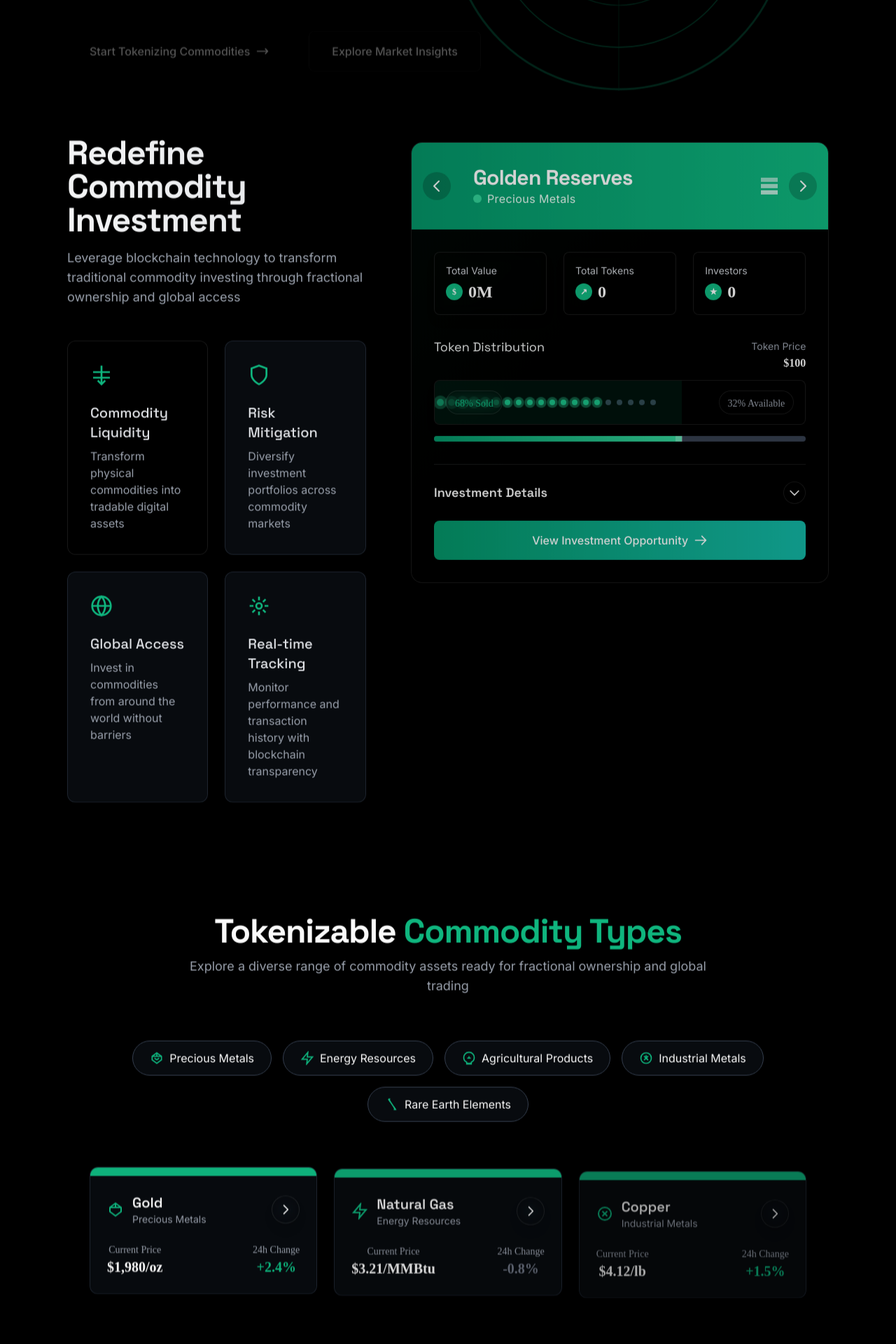
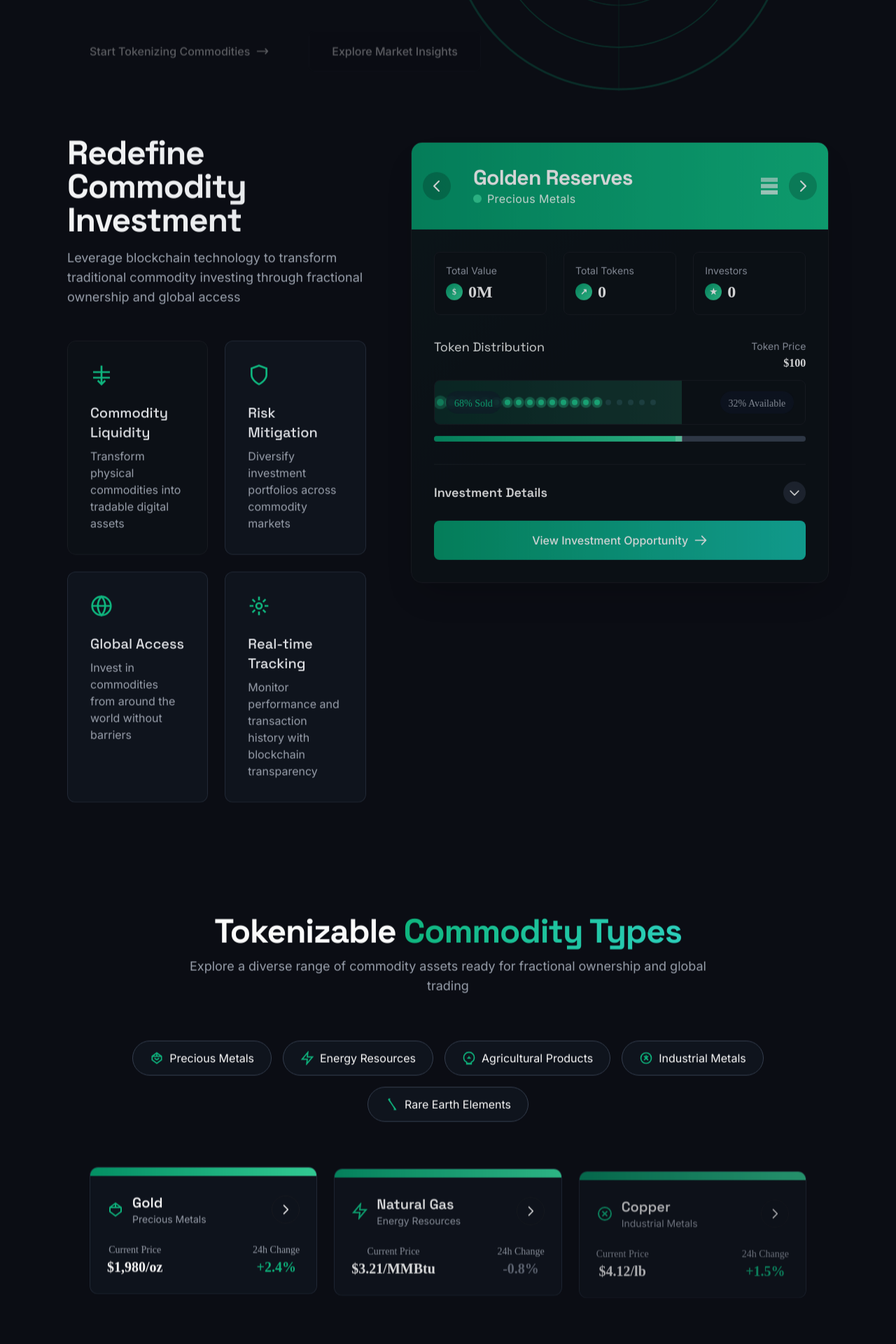
Before and after one commit to muhammedmuneerk/copym-0-jsx, a React (Vite) app: page /tokenization/Commodities in a window 1280 px wide. Shown: the part 440-2360 px from the top of the page at 70% size. Built offline with nearby package versions, Linux system fonts and the light colour scheme.

Commit message:
updation |  commodities tokenaization page | page design | version -> 1.3

```diff
--- a/src/pages/CommoditiesTokenization/CommoditiesTokenization.jsx
+++ b/src/pages/CommoditiesTokenization/CommoditiesTokenization.jsx
@@ -143,7 +143,7 @@ const CommoditiesTokenization = () => {
   };
 
   return (
-    <div className="min-h-screen bg-black text-white pt-20 relative overflow-hidden">
+    <div className="min-h-screen bg-[#0B0D14] text-white pt-20 relative overflow-hidden">
       {/* Inject CSS animations */}
       <style>{animationStyles}</style>
 
@@ -156,9 +156,6 @@ const CommoditiesTokenization = () => {
         }}
       />
 
-      {/* Glassmorphism effect layer */}
-      <div className="absolute inset-0 bg-gradient-to-br from-black/20 to-black/40 backdrop-blur-sm pointer-events-none"></div>
-
       {/* Progress Bar */}
       <div className="fixed top-0 left-0 w-full h-1 z-50">
         <div
@@ -170,7 +167,7 @@ const CommoditiesTokenization = () => {
       {/* Hero Section */}
       <section
         ref={heroRef}
-        className="px-8 py-24 md:px-16 lg:px-24 relative overflow-hidden bg-black"
+        className="px-8 py-24 md:px-16 lg:px-24 relative overflow-hidden bg-[#0B0D14]"
       >
         <motion.div
           initial={{ opacity: 0, y: 50 }}
@@ -220,7 +217,7 @@ const CommoditiesTokenization = () => {
               <motion.button
                 whileHover={{ scale: 1.05 }}
                 whileTap={{ scale: 0.95 }}
-                className="px-8 py-4 rounded-lg font-medium text-white border border-white/10 bg-black/40 backdrop-blur-md transition-colors duration-300 shadow-lg hover:bg-black/60"
+                className="px-8 py-4 rounded-lg font-medium text-white border border-[#1A1D23] bg-[#0D1117] transition-colors duration-300"
               >
                 Explore Market Insights
               </motion.button>
@@ -246,7 +243,7 @@ const CommoditiesTokenization = () => {
       </section>
 
       {/* Redefine Commodity Investment - Fixed Section */}
-      <section className="px-8 py-16 md:px-16 lg:px-24 flex flex-col md:flex-row md:gap-16 relative bg-black">
+      <section className="px-8 py-16 md:px-16 lg:px-24 flex flex-col md:flex-row md:gap-16 relative bg-[#0B0D14]">
         <div className="md:w-5/12 z-10">
           <motion.div
             initial={{ opacity: 0, y: 30 }}
@@ -267,7 +264,7 @@ const CommoditiesTokenization = () => {
               {/* Commodity Liquidity */}
               <motion.div
                 whileHover={{ y: -8 }}
-                className="relative bg-black/40 backdrop-blur-md border border-white/10 p-8 rounded-xl overflow-hidden group shadow-lg"
+                className="relative bg-[#0D1117] backdrop-blur-sm border border-[#1A1D23] p-8 rounded-xl overflow-hidden group"
               >
                 <div className="absolute inset-0 bg-gradient-to-br from-emerald-600/5 to-transparent opacity-0 group-hover:opacity-100 transition-opacity duration-500" />
                 <div className="absolute bottom-0 left-0 right-0 h-1 bg-gradient-to-r from-emerald-500 to-emerald-400 transform scale-x-0 group-hover:scale-x-100 transition-transform duration-500 origin-left" />
@@ -403,7 +400,7 @@ const CommoditiesTokenization = () => {
               whileInView={{ opacity: 1, y: 0 }}
               transition={{ duration: 0.7 }}
               viewport={{ once: true, amount: 0.3 }}
-              className="bg-black/40 backdrop-blur-md rounded-2xl overflow-hidden border border-white/10 shadow-xl relative"
+              className="bg-[#0D1117] backdrop-blur-lg rounded-2xl overflow-hidden shadow-2xl border border-[#1A1D23] relative"
             >
               {/* Card inner glow effect */}
               <div className="absolute inset-0 opacity-20 bg-gradient-to-br from-emerald-500/20 via-transparent to-transparent pointer-events-none" />
@@ -494,28 +491,28 @@ const CommoditiesTokenization = () => {
               <div className="text-white p-8">
                 {/* Metrics Row */}
                 <div className="grid grid-cols-3 gap-6 mb-8">
-                  <div className="bg-black/30 backdrop-blur-md rounded-lg p-4 border border-white/10 shadow-lg">
-                    <p className="text-gray-300 text-sm mb-1 font-['Inter']">Total Value</p>
+                  <div className="bg-[#0D1117] backdrop-blur-md rounded-lg p-4 border border-[#1A1D23]">
+                    <p className="text-gray-400 text-sm mb-1 font-['Inter']">Total Value</p>
                     <p className="text-2xl font-semibold flex items-center font-['JetBrains_Mono']">
-                      <span className="inline-block w-6 h-6 mr-2 rounded-full bg-emerald-500 flex items-center justify-center text-xs">
+                      <span className="inline-block w-6 h-6 mr-2 rounded-full bg-gradient-to-br from-emerald-600 to-emerald-400 flex items-center justify-center text-xs">
                         $
                       </span>
                       {animatedMetrics.totalValue}M
                     </p>
                   </div>
-                  <div className="bg-black/30 backdrop-blur-md rounded-lg p-4 border border-white/10 shadow-lg">
-                    <p className="text-gray-300 text-sm mb-1 font-['Inter']">Total Tokens</p>
+                  <div className="bg-[#0D1117] backdrop-blur-md rounded-lg p-4 border border-[#1A1D23]">
+                    <p className="text-gray-400 text-sm mb-1 font-['Inter']">Total Tokens</p>
                     <p className="text-2xl font-semibold flex items-center font-['JetBrains_Mono']">
-                      <span className="inline-block w-6 h-6 mr-2 rounded-full bg-emerald-500 flex items-center justify-center text-xs">
+                      <span className="inline-block w-6 h-6 mr-2 rounded-full bg-gradient-to-br from-emerald-600 to-emerald-400 flex items-center justify-center text-xs">
                         ↗
                       </span>
                       {animatedMetrics.totalTokens.toLocaleString()}
                     </p>
                   </div>
-                  <div className="bg-black/30 backdrop-blur-md rounded-lg p-4 border border-white/10 shadow-lg">
-                    <p className="text-gray-300 text-sm mb-1 font-['Inter']">Investors</p>
+                  <div className="bg-[#0D1117] backdrop-blur-md rounded-lg p-4 border border-[#1A1D23]">
+                    <p className="text-gray-400 text-sm mb-1 font-['Inter']">Investors</p>
                     <p className="text-2xl font-semibold flex items-center font-['JetBrains_Mono']">
-                      <span className="inline-block w-6 h-6 mr-2 rounded-full bg-emerald-500 flex items-center justify-center text-xs">
+                      <span className="inline-block w-6 h-6 mr-2 rounded-full bg-gradient-to-br from-emerald-600 to-emerald-400 flex items-center justify-center text-xs">
                         ★
                       </span>
                       {animatedMetrics.investors}
@@ -535,7 +532,7 @@ const CommoditiesTokenization = () => {
                   </div>
 
                   {/* Token Distribution Visualization */}
-                  <div className="relative h-16 rounded-lg overflow-hidden mb-4 bg-black/30 backdrop-blur-md border border-white/10 shadow-lg">
+                <div className="relative h-16 rounded-lg overflow-hidden mb-4 bg-[#0D1117] backdrop-blur-sm border border-[#1A1D23]">
                     {/* Nodes and connections */}
                     <div className="absolute inset-0 flex items-center">
                       {Array(20)
@@ -544,7 +541,7 @@ const CommoditiesTokenization = () => {
                           <div
                             key={`node-${i}`}
                             className={`h-2 w-2 rounded-full ${
-                              i < 15 ? "bg-emerald-500" : "bg-gray-700"
+                              i < 15 ? "bg-emerald-500" : "bg-gray-800"
                             } relative mx-1`}
                             style={{
                               animation: i < 15 ? `pulse 1.5s infinite ${i * 0.1}s` : "none",
@@ -559,17 +556,18 @@ const CommoditiesTokenization = () => {
                         ))}
                     </div>
 
+                    {/* Gradient overlay */}
                     <div className="absolute inset-0 flex">
-                  <div className="w-8/12 h-full bg-emerald-500/10" />
+                      <div className="w-8/12 h-full bg-gradient-to-r from-emerald-600/20 to-emerald-400/20" />
                       <div className="w-4/12 h-full bg-transparent" />
                     </div>
 
                     {/* Percentage indicators */}
                     <div className="absolute inset-0 flex justify-between items-center px-4">
-                      <div className="bg-black/40 backdrop-blur-md px-3 py-1 rounded-full border border-white/10">
+                    <div className="bg-gray-900/70 backdrop-blur-md px-3 py-1 rounded-full">
                         <span className="text-emerald-500 text-sm font-['JetBrains_Mono']">68% Sold</span>
                       </div>
-                      <div className="bg-black/40 backdrop-blur-md px-3 py-1 rounded-full border border-white/10">
+                      <div className="bg-gray-900/70 backdrop-blur-md px-3 py-1 rounded-full">
                         <span className="text-gray-400 text-sm font-['JetBrains_Mono']">32% Available</span>
                       </div>
                     </div>
@@ -584,13 +582,13 @@ const CommoditiesTokenization = () => {
                 </div>
 
                 {/* Investment Details */}
-                <div className="border-t border-white/10 pt-6">
+                <div className="border-t border-[#1A1D23] pt-6">
                   <div
                     className="flex justify-between items-center cursor-pointer"
                     onClick={toggleDetails}
                   >
                     <h4 className="font-semibold font-['Space_Grotesk'] text-lg">Investment Details</h4>
-                    <button className="w-8 h-8 bg-black/60 rounded-full flex items-center justify-center hover:bg-emerald-500/20 transition-colors duration-300 backdrop-blur-md border border-white/10">
+                    <button className="w-8 h-8 bg-gray-700/50 rounded-full flex items-center justify-center hover:bg-gray-600 transition-colors duration-300">
                       {detailsOpen ? (
                         <svg
                           className="w-5 h-5 text-white"
@@ -713,7 +711,7 @@ const CommoditiesTokenization = () => {
       </section>
 
       {/* Tokenizable Commodity Types */}
-      <section className="px-8 py-24 md:px-16 lg:px-24 text-center relative bg-black">
+      <section className="px-8 py-24 md:px-16 lg:px-24 text-center relative bg-[#0B0D14]">
         <motion.div
           initial={{ opacity: 0, y: 30 }}
           whileInView={{ opacity: 1, y: 0 }}
@@ -722,7 +720,7 @@ const CommoditiesTokenization = () => {
         >
           <h2 className="font-['Space_Grotesk'] text-3xl md:text-5xl font-bold mb-3 tracking-tight">
             Tokenizable{" "}
-            <span className="text-emerald-500">
+            <span className="text-transparent bg-clip-text bg-gradient-to-r from-emerald-500 to-teal-400">
               Commodity Types
             </span>
           </h2>
@@ -847,7 +845,7 @@ const CommoditiesTokenization = () => {
                 whileHover={{ y: -8, scale: 1.02 }}
                 className="bg-gray-800/30 backdrop-blur-sm rounded-xl overflow-hidden border border-gray-700/50 group"
               >
-                <div className="h-3 bg-emerald-500" />
+                <div className="h-3 bg-gradient-to-r from-emerald-600 to-emerald-400" />
                 <div className="p-6">
                   <div className="flex items-center justify-between mb-4">
                     <div className="flex items-center">
@@ -859,7 +857,7 @@ const CommoditiesTokenization = () => {
                         <p className="text-gray-400 text-sm font-['Inter']">{commodity.type}</p>
                       </div>
                     </div>
-                    <div className="w-10 h-10 rounded-full flex items-center justify-center border border-white/10 bg-black/20 backdrop-blur-md group-hover:border-emerald-500 transition-colors duration-300 shadow-lg">
+                    <div className="w-10 h-10 rounded-full flex items-center justify-center border border-[#1A1D23] group-hover:border-emerald-600 transition-colors duration-300">
                       <svg
                         className="w-5 h-5 text-white transform group-hover:translate-x-1 transition-transform duration-300"
                         fill="none"
@@ -897,7 +895,7 @@ const CommoditiesTokenization = () => {
       </section>
 
       {/* Benefits */}
-      <section className="px-8 py-24 md:px-16 lg:px-24 text-center relative bg-black">
+      <section className="px-8 py-24 md:px-16 lg:px-24 text-center relative bg-[#0B0D14]">
         <motion.div
           initial={{ opacity: 0, y: 30 }}
           whileInView={{ opacity: 1, y: 0 }}
@@ -906,7 +904,7 @@ const CommoditiesTokenization = () => {
         >
           <h2 className="font-['Space_Grotesk'] text-3xl md:text-5xl font-bold mb-3 tracking-tight">
             Benefits of{" "}
-            <span className="text-emerald-500">
+            <span className="text-transparent bg-clip-text bg-gradient-to-r from-emerald-500 to-teal-400">
               Commodity Tokenization
             </span>
           </h2>
@@ -926,7 +924,7 @@ const CommoditiesTokenization = () => {
               {/* Background glow effect */}
               <div className="absolute -top-20 -left-20 w-40 h-40 bg-emerald-500/10 rounded-full blur-3xl" />
 
-              <h3 className="text-2xl text-emerald-500 font-semibold mb-8 text-left font-['Space_Grotesk']">
+              <h3 className="text-2xl text-transparent bg-clip-text bg-gradient-to-r from-emerald-400 to-teal-300 font-semibold mb-8 text-left font-['Space_Grotesk']">
                 For Investors
               </h3>
               <ul className="space-y-6 text-left">
@@ -975,7 +973,7 @@ const CommoditiesTokenization = () => {
               {/* Background glow effect */}
               <div className="absolute -bottom-20 -right-20 w-40 h-40 bg-teal-500/10 rounded-full blur-3xl" />
 
-              <h3 className="text-2xl text-emerald-500 font-semibold mb-8 text-left font-['Space_Grotesk']">
+              <h3 className="text-2xl text-transparent bg-clip-text bg-gradient-to-r from-emerald-400 to-teal-300 font-semibold mb-8 text-left font-['Space_Grotesk']">
                 For Commodity Owners
               </h3>
               <ul className="space-y-6 text-left">
@@ -991,7 +989,7 @@ const CommoditiesTokenization = () => {
                     whileInView={{ opacity: 1, x: 0 }}
                     transition={{ delay: idx * 0.1 + 0.3, duration: 0.3 }}
                     viewport={{ once: true }}
-                    className="flex items-center bg-black/30 backdrop-blur-lg p-4 rounded-lg border border-white/10 shadow-lg"
+                    className="flex items-center bg-gray-800/60 backdrop-blur-sm p-4 rounded-lg border border-gray-700/30"
                   >
                     <span className="flex items-center justify-center w-8 h-8 rounded-full bg-gradient-to-br from-emerald-500 to-teal-400 mr-4 shadow-lg shadow-emerald-500/20">
                       <svg
@@ -1018,11 +1016,11 @@ const CommoditiesTokenization = () => {
       </section>
 
       {/* Final CTA */}
-      <section className="px-8 py-24 md:px-16 lg:px-24 text-center relative bg-black">
+      <section className="px-8 py-24 md:px-16 lg:px-24 text-center relative bg-[#0B0D14]">
                   <div className="max-w-5xl mx-auto relative">
           {/* Background effects */}
-          <div className="absolute inset-0 bg-black/30 rounded-3xl transform -rotate-1 backdrop-blur-md border border-white/5" />
-          <div className="absolute inset-0 bg-black/40 backdrop-blur-xl rounded-3xl border border-white/10 shadow-xl" />
+          <div className="absolute inset-0 bg-[#0D1117] rounded-3xl transform -rotate-1" />
+          <div className="absolute inset-0 bg-[#0D1117] backdrop-blur-lg rounded-3xl border border-[#1A1D23]" />
 
           <div className="relative py-16 px-8">
             <motion.div
@@ -1071,7 +1069,7 @@ const CommoditiesTokenization = () => {
                 <motion.button
                   whileHover={{ scale: 1.05 }}
                   whileTap={{ scale: 0.95 }}
-                  className="px-10 py-5 rounded-lg font-medium text-white border border-white/10 bg-black/30 backdrop-blur-md transition-colors duration-300 shadow-lg hover:bg-black/50 font-['Inter']"
+                  className="px-10 py-5 rounded-lg font-medium text-white border border-[#1A1D23] bg-[#0D1117] transition-colors duration-300 font-['Inter']"
                 >
                   Learn More
                 </motion.button>
```
